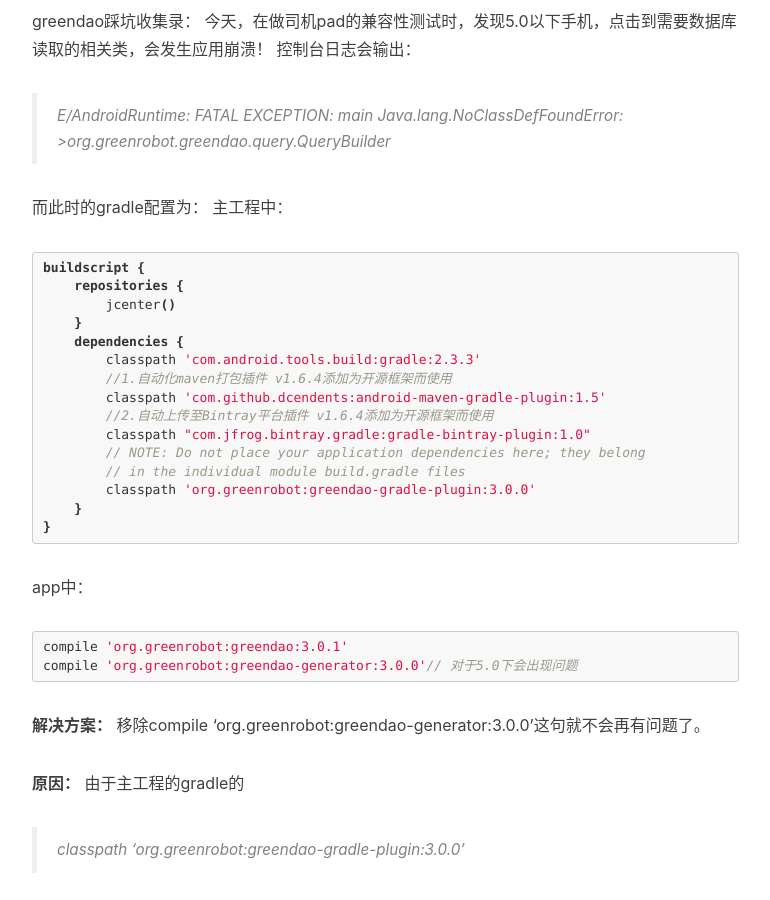
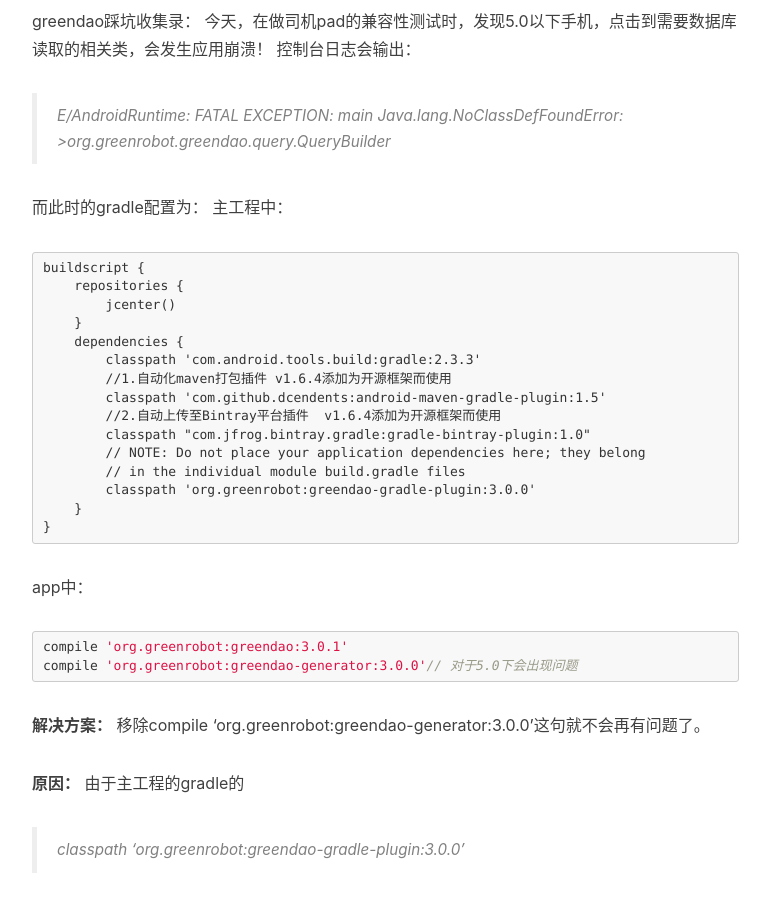
Before and after one commit to blackjuly/wanghao.io, a Jekyll site: the page built from _posts/2017-07-20-greendao踩坑收集.markdown, in a window 1280 px wide and 900 px high, scrolled down 630 px. Shown: the whole window, without its empty margins (233-1003 px from the left). Built offline with Jekyll 4.4.1, drawn with Linux system fonts in a browser that asks for light colours; nearby versions of some CDN libraries; comment, search, counter and statistics services are not loaded.

Commit message:
修改博客

````diff
--- a/_posts/2017-07-20-greendao踩坑收集.markdown
+++ b/_posts/2017-07-20-greendao踩坑收集.markdown
@@ -23,7 +23,7 @@
 
 而此时的gradle配置为：
 主工程中：
-```gradle
+```Groovy
 buildscript {
     repositories {
         jcenter()
````
